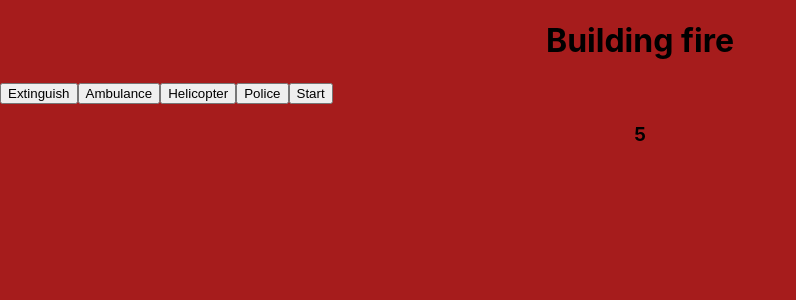
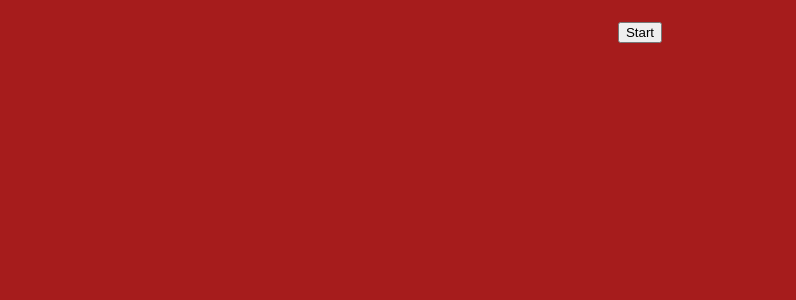
Before and after one commit to luisrjr/emergency-control, a React (Create React App) app: page / in a window 1280 px wide. Shown: the top 300 px of the page, without its empty margins (0-796 px from the left). Built offline with nearby package versions, Linux system fonts and the light colour scheme.

Commit message:
Button now fires the random emergency

```diff
--- a/src/App.js
+++ b/src/App.js
@@ -1,92 +1,38 @@
-import React, { useState, useEffect } from "react";
+import React, {useState} from "react";
 //import Countdown from 'react-countdown';
 import './App.css';
 
-const emergencies = [{
-  name: "House Fire Emergency"
-  },
-  {
-    name:"Forest Fire Emergency"
-  },
-  {
-    name:"Earthquake Emergency"
-  }];
+const emergencies = [
+    "House Fire Emergency",
+    "Forest Fire Emergency",
+    "Earthquake Emergency"
+  ];
+
+
 
 
 const App = () => {
-
-  const EmergButtons = (props) => {
-
-    return (
-      <button>{props.name}</button>
-    );
-  }
-
-  const Timer = () => {
-    const [time, updateTime] = useState(10);
-
-    const countdown = () => {
-      return (
-        updateTime(time - 1)
-      )
-    }
-
-    useEffect(() => {
-      const countdownInterval = setInterval(countdown, 1000);
-      return () => {if(time <= 0)
-        clearInterval(countdownInterval);
-      }
-    },);
-
-    return (
-      <h3>{time}</h3>
-    )
-
-  }
+  const [emergency, setEmergency] = useState("");
 
 
-  const DisplayEmergency = () => {
-    const [emergency, updateEmergency] = useState("Building fire");
-
-    const randomEmergency = () => {
-      const index = Math.floor(Math.random() * emergencies.length);
-      return (
-        updateEmergency(emergencies[index])
-      )
-    }
-
-    useEffect(() => {
-      const intervalID = setInterval(randomEmergency, 10000);
-      return () => clearInterval(intervalID);
-    }, []);
-    return (
-      <h1>{emergency}</h1>
-    );
-  }
-
+const handleClick = () => {
+  let index = Math.floor(Math.random() * emergencies.length);
+  setEmergency(emergencies[index]);
+}
 
 
   return (
     <div className="App">
       <body>
         <div>
-          <DisplayEmergency />
+          <h1>{emergency}</h1>
         </div>
-        <div className='button-container'>
           <div className="button-grid">
-            <EmergButtons name="Extinguish" />
-            <EmergButtons name="Ambulance" />
-            <EmergButtons name="Helicopter" />
-            <EmergButtons name="Police" />
-            <EmergButtons name="Start" onclick={() => DisplayEmergency()}/>
+            <button onClick={handleClick}>Start</button>
           </div>
-        </div>
-        <div className="countdown-display">
-          <Timer />
-        </div>
       </body>
     </div>
   );
 }
-//<Countdown date={Date.now() + 20000} />
+
 export default App;
```
